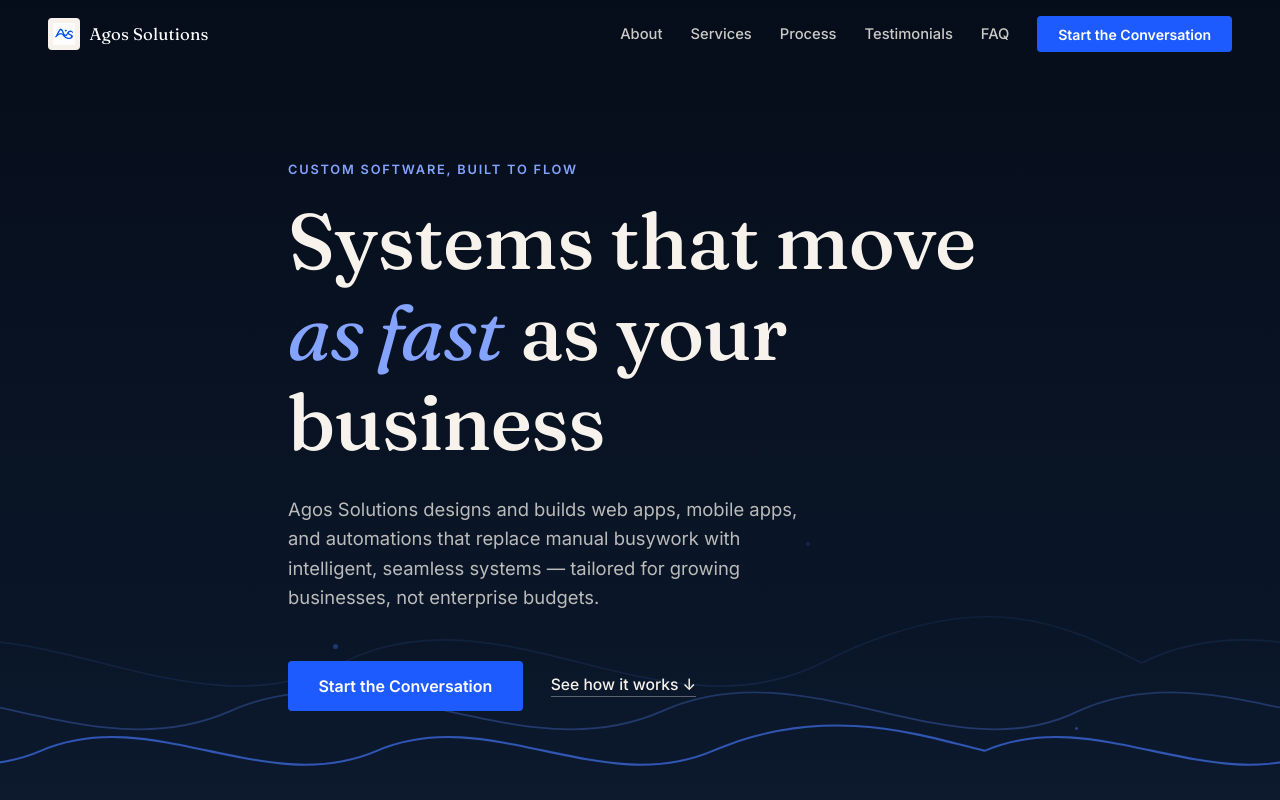
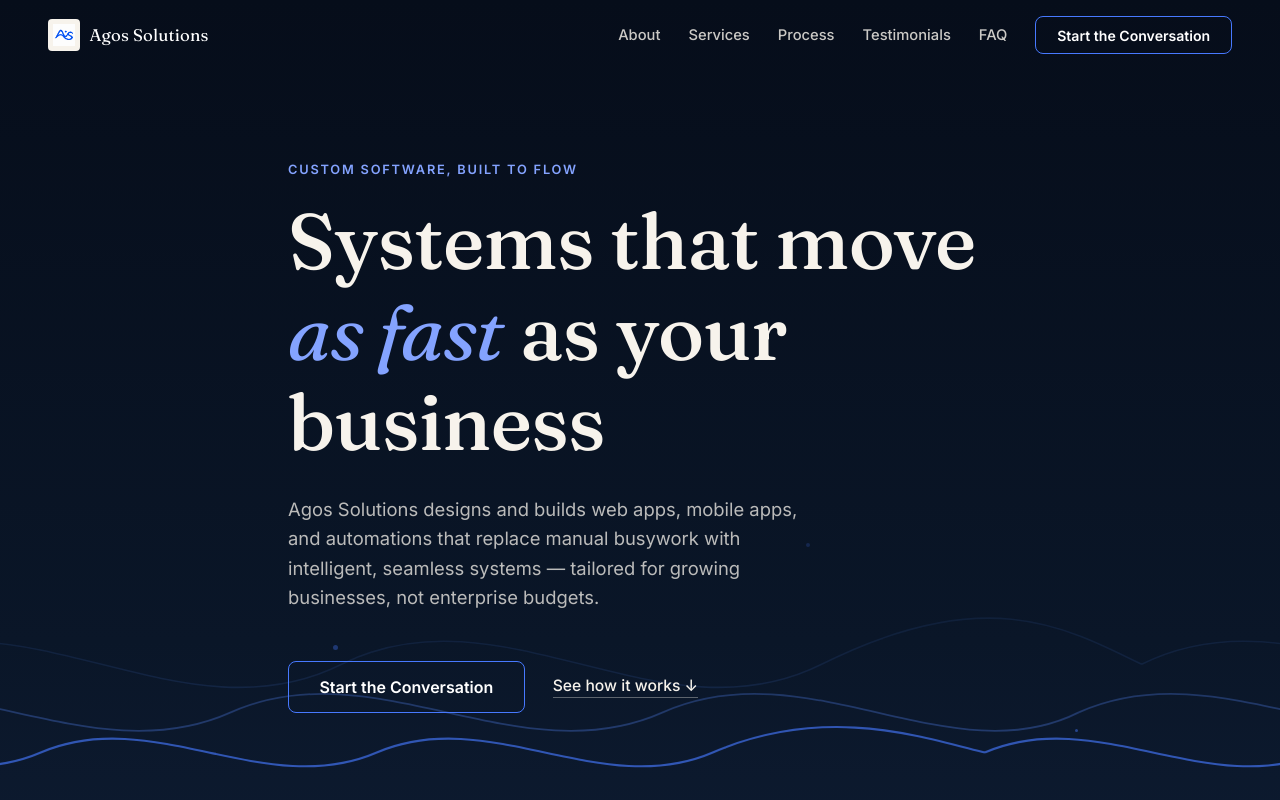
Before and after one commit to edwardagosai-ai/landing-page-agos, a React (Vite) app: page / in a window 1280 px wide. Shown: the top 800 px of the page. Built offline with nearby package versions, Linux system fonts and the light colour scheme.

Commit message:
Restyle Start the Conversation buttons as outlined/transparent
Switch the nav and hero CTA buttons from a solid blue fill to a
transparent background with a blue border, plus a slightly larger
border-radius for a softer look.

```diff
--- a/src/components/Hero/Hero.module.css
+++ b/src/components/Hero/Hero.module.css
@@ -71,18 +71,19 @@
 }
 
 .primaryCta {
-  background: var(--color-blue-500);
+  background: transparent;
   color: var(--color-white);
-  border: none;
-  border-radius: var(--radius-sm);
+  border: 1px solid var(--color-blue-400);
+  border-radius: var(--radius-md);
   padding: 0.95rem 1.9rem;
   font-size: 1rem;
   font-weight: 600;
-  transition: background var(--transition-base), transform var(--transition-base);
+  transition: background var(--transition-base), border-color var(--transition-base), transform var(--transition-base);
 }
 
 .primaryCta:hover {
-  background: var(--color-blue-400);
+  background: rgba(30, 91, 255, 0.12);
+  border-color: var(--color-blue-300);
   transform: translateY(-2px);
 }
 
--- a/src/components/Nav/Nav.module.css
+++ b/src/components/Nav/Nav.module.css
@@ -70,18 +70,19 @@
 }
 
 .cta {
-  background: var(--color-blue-500);
+  background: transparent;
   color: var(--color-white);
-  border: none;
-  border-radius: var(--radius-sm);
+  border: 1px solid var(--color-blue-400);
+  border-radius: var(--radius-md);
   padding: 0.6rem 1.3rem;
   font-size: 0.88rem;
   font-weight: 600;
-  transition: background var(--transition-base), transform var(--transition-base);
+  transition: background var(--transition-base), border-color var(--transition-base), transform var(--transition-base);
 }
 
 .cta:hover {
-  background: var(--color-blue-400);
+  background: rgba(30, 91, 255, 0.12);
+  border-color: var(--color-blue-300);
   transform: translateY(-1px);
 }
 
```
